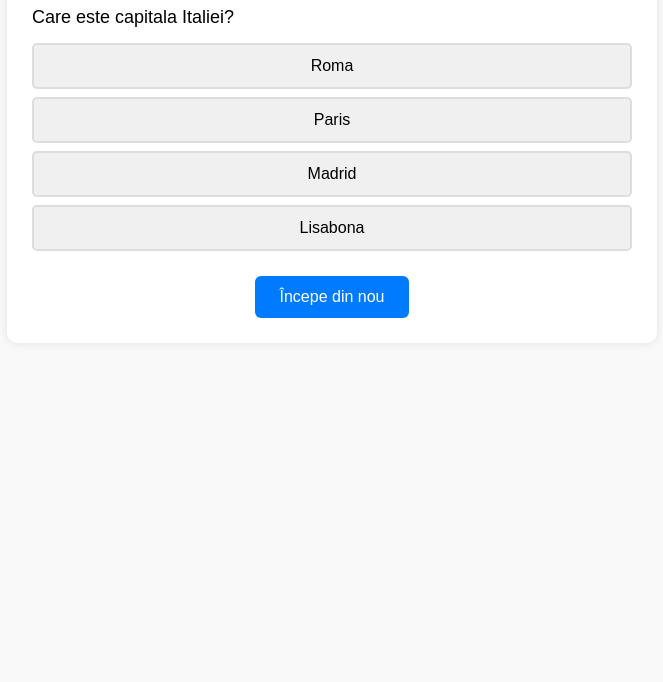
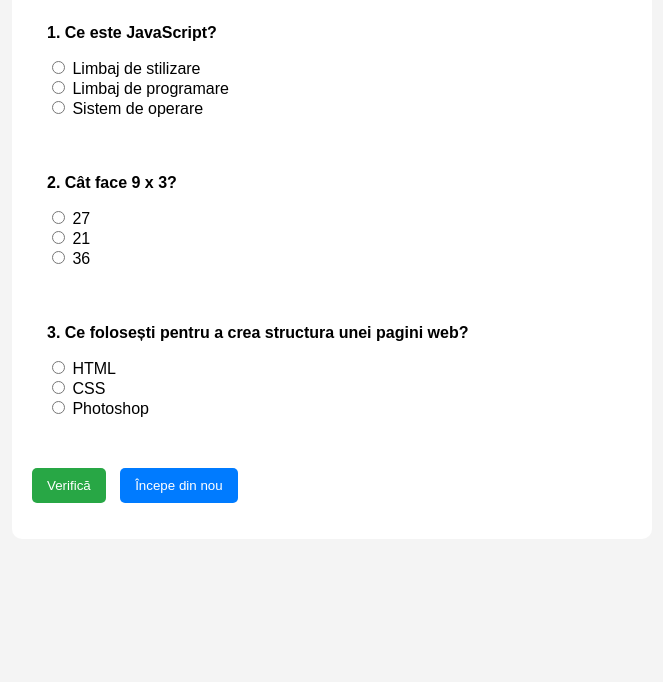
Before and after one commit to LegalQuizzes/Grile3, a plain HTML site: page index.html in a window 1280 px wide. Shown: the part 118-800 px from the top of the page, without its empty margins (308-971 px from the left). Drawn offline with Linux system fonts and the light colour scheme.

Commit message:
index.html

```diff
--- a/index.html
+++ b/index.html
@@ -1,92 +1,59 @@
 <!DOCTYPE html>
-<html lang="ro">
+<html>
 <head>
-  <meta charset="UTF-8" />
-  <meta name="viewport" content="width=device-width, initial-scale=1.0"/>
-  <title>Quiz Interactiv</title>
+  <meta charset="UTF-8">
+  <meta name="viewport" content="width=device-width, initial-scale=1.0">
+  <title>Quiz cu feedback</title>
   <style>
     body {
-      font-family: Arial, sans-serif;
-      margin: 0;
+      font-family: sans-serif;
+      background: #f4f4f4;
       padding: 20px;
-      background-color: #f9f9f9;
     }
-
-    .container {
+    .quiz-box {
+      background: white;
+      padding: 20px;
+      border-radius: 10px;
       max-width: 600px;
       margin: auto;
-      background-color: #fff;
-      padding: 25px;
-      border-radius: 10px;
-      box-shadow: 0 0 10px rgba(0,0,0,0.1);
     }
-
-    h1 {
-      text-align: center;
+    .btn {
+      background: #28a745;
+      color: white;
+      padding: 10px 15px;
+      border: none;
+      margin-top: 20px;
+      cursor: pointer;
+      border-radius: 5px;
     }
-
-    .question {
-      font-size: 18px;
-      margin-bottom: 15px;
+    .btn:hover {
+      background: #218838;
     }
-
-    .answers button {
-      display: block;
-      width: 100%;
-      margin: 8px 0;
-      padding: 12px;
-      font-size: 16px;
-      border: 2px solid #ddd;
-      border-radius: 5px;
-      cursor: pointer;
-      background-color: #f0f0f0;
-      transition: background-color 0.2s, border-color 0.2s;
+    .reset-btn {
+      background: #007BFF;
+      margin-left: 10px;
     }
-
-    .answers button:hover {
-      background-color: #e0e0e0;
+    .reset-btn:hover {
+      background: #0056b3;
     }
-
-    .correct {
-      background-color: #d4edda;
-      border-color: #28a745;
-      color: #155724;
+    .intrebare {
+      margin-bottom: 20px;
+      padding: 10px;
+      border-left: 5px solid transparent;
     }
-
-    .wrong {
-      background-color: #f8d7da;
-      border-color: #dc3545;
-      color: #721c24;
+    .corect {
+      border-left-color: #28a745;
+      background-color: #e7f9ed;
     }
-
-    #result {
-      font-size: 20px;
-      font-weight: bold;
-      text-align: center;
-      margin-top: 20px;
+    .gresit {
+      border-left-color: #dc3545;
+      background-color: #fde8e9;
     }
-
-    #reset-btn {
-      display: block;
-      margin: 25px auto 0;
-      padding: 12px 25px;
-      font-size: 16px;
-      background-color: #007BFF;
-      color: #fff;
-      border: none;
-      border-radius: 6px;
-      cursor: pointer;
-    }
-
-    #reset-btn:hover {
-      background-color: #0056b3;
-    }
-
     @media (max-width: 600px) {
       body {
         padding: 10px;
       }
-      .container {
+      .quiz-box {
         padding: 15px;
       }
     }
@@ -94,95 +61,74 @@
 </head>
 <body>
 
-<div class="container">
-  <h1>Test de Cultură Generală</h1>
-  <div id="quiz">
-    <div class="question" id="question"></div>
-    <div class="answers" id="answers"></div>
-    <div id="result"></div>
+  <div class="quiz-box" id="quiz-box">
+    <h2>Quiz cu feedback pe răspunsuri</h2>
+
+    <div class="intrebare" id="q1-box">
+      <p><strong>1. Ce este JavaScript?</strong></p>
+      <input type="radio" name="q1" value="0"> Limbaj de stilizare<br>
+      <input type="radio" name="q1" value="1"> Limbaj de programare<br>
+      <input type="radio" name="q1" value="0"> Sistem de operare<br>
     </div>
-  <button id="reset-btn" onclick="resetQuiz()">Începe din nou</button>
+
+    <div class="intrebare" id="q2-box">
+      <p><strong>2. Cât face 9 x 3?</strong></p>
+      <input type="radio" name="q2" value="1"> 27<br>
+      <input type="radio" name="q2" value="0"> 21<br>
+      <input type="radio" name="q2" value="0"> 36<br>
+    </div>
+
+    <div class="intrebare" id="q3-box">
+      <p><strong>3. Ce folosești pentru a crea structura unei pagini web?</strong></p>
+      <input type="radio" name="q3" value="1"> HTML<br>
+      <input type="radio" name="q3" value="0"> CSS<br>
+      <input type="radio" name="q3" value="0"> Photoshop<br>
+    </div>
+
+    <button class="btn" onclick="verifica()">Verifică</button>
+    <button class="btn reset-btn" onclick="reseteaza()">Începe din nou</button>
+    <p id="rezultat"></p>
   </div>
 
   <script>
-  const questions = [
-    {
-      question: "Care este capitala Italiei?",
-      answers: ["Roma", "Paris", "Madrid", "Lisabona"],
-      correct: "Roma"
-    },
-    {
-      question: "Câte continente există?",
-      answers: ["5", "6", "7", "8"],
-      correct: "7"
-    },
-    {
-      question: "Cine a pictat Mona Lisa?",
-      answers: ["Michelangelo", "Leonardo da Vinci", "Van Gogh", "Rembrandt"],
-      correct: "Leonardo da Vinci"
+    function verifica() {
+      let scor = 0;
+
+      for (let i = 1; i <= 3; i++) {
+        let raspunsuri = document.getElementsByName("q" + i);
+        let container = document.getElementById("q" + i + "-box");
+        container.className = "intrebare"; // resetăm clasa
+
+        for (let r of raspunsuri) {
+          if (r.checked) {
+            if (r.value === "1") {
+              scor++;
+              container.classList.add("corect");
+            } else {
+              container.classList.add("gresit");
             }
-  ];
-
-  let currentIndex = 0;
-  let score = 0;
-
-  function loadQuestion() {
-    const q = questions[currentIndex];
-    document.getElementById("question").textContent = q.question;
-
-    const answersDiv = document.getElementById("answers");
-    answersDiv.innerHTML = '';
-
-    q.answers.forEach(answer => {
-      const btn = document.createElement("button");
-      btn.textContent = answer;
-      btn.onclick = () => checkAnswer(btn, answer);
-      answersDiv.appendChild(btn);
-    });
+          }
+        }
       }
 
-  function checkAnswer(button, answer) {
-    const correct = questions[currentIndex].correct;
-    const buttons = document.querySelectorAll(".answers button");
-
-    buttons.forEach(btn => {
-      btn.disabled = true;
-      if (btn.textContent === correct) {
-        btn.classList.add("correct");
-      } else if (btn.textContent === answer) {
-        btn.classList.add("wrong");
-      }
-    });
-
-    if (answer === correct) score++;
-
-    setTimeout(() => {
-      currentIndex++;
-      if (currentIndex < questions.length) {
-        loadQuestion();
-      } else {
-        showResult();
-      }
-    }, 1000);
+      document.getElementById("rezultat").innerText =
+        "Ai obținut " + scor + " puncte din 3.";
     }
 
-  function showResult() {
-    const resultText = `Ai răspuns corect la ${score} din ${questions.length} întrebări!`;
-    document.getElementById("quiz").innerHTML = `<div id="result">${resultText}</div>`;
+    function reseteaza() {
+      // Deselectăm toate răspunsurile
+      for (let i = 1; i <= 3; i++) {
+        let raspunsuri = document.getElementsByName("q" + i);
+        let container = document.getElementById("q" + i + "-box");
+        container.className = "intrebare"; // reset la clasa
+        for (let r of raspunsuri) {
+          r.checked = false;
+        }
       }
 
-  function resetQuiz() {
-    currentIndex = 0;
-    score = 0;
-    document.getElementById("quiz").innerHTML = `
-      <div class="question" id="question"></div>
-      <div class="answers" id="answers"></div>
-      <div id="result"></div>`;
-    loadQuestion();
+      // Resetăm scorul și mesajul
+      document.getElementById("rezultat").innerText = "";
     }
-
-  // Pornește quiz-ul
-  loadQuestion();
   </script>
 
 </body>
```
Lines whose indentation alone changed are shown as unchanged.
